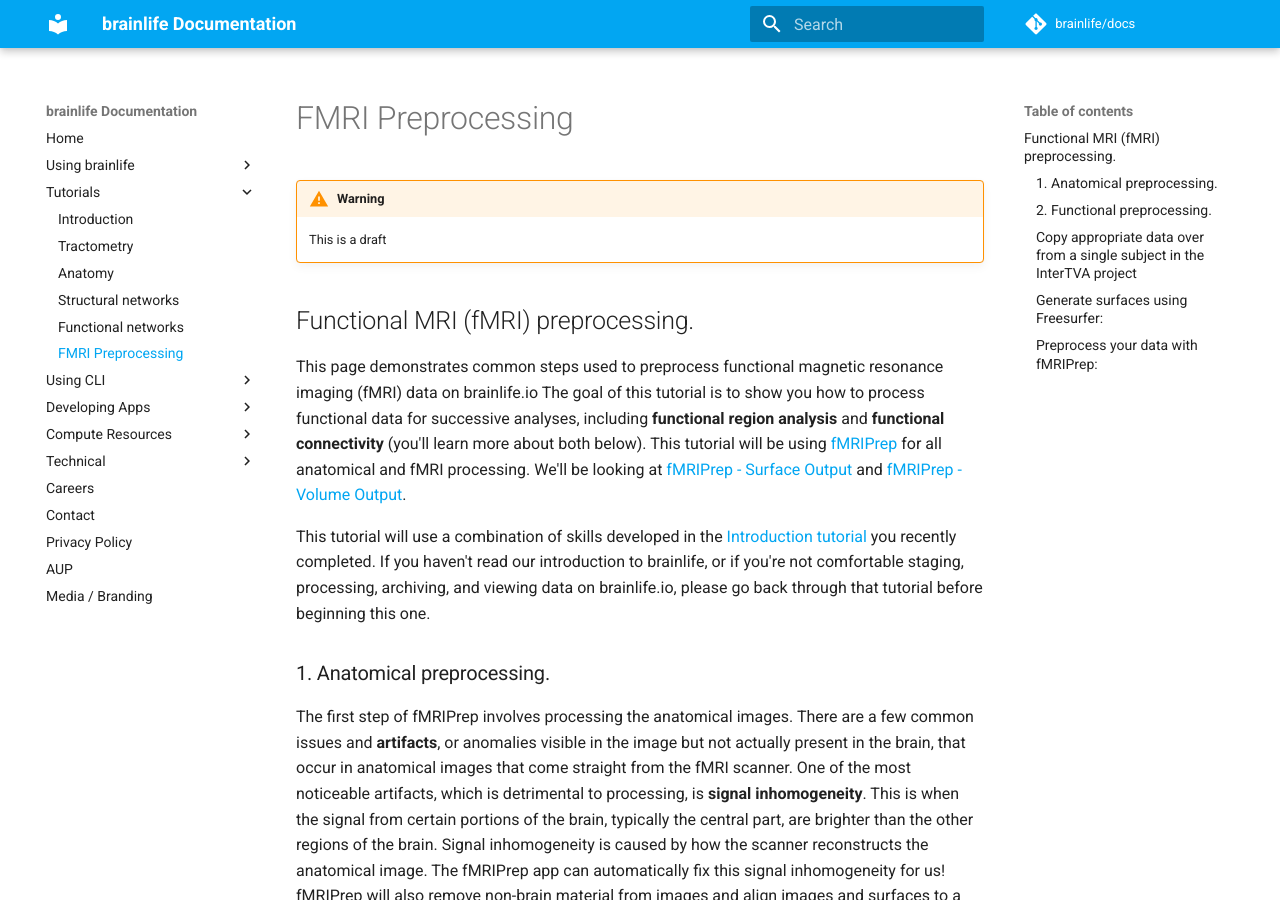
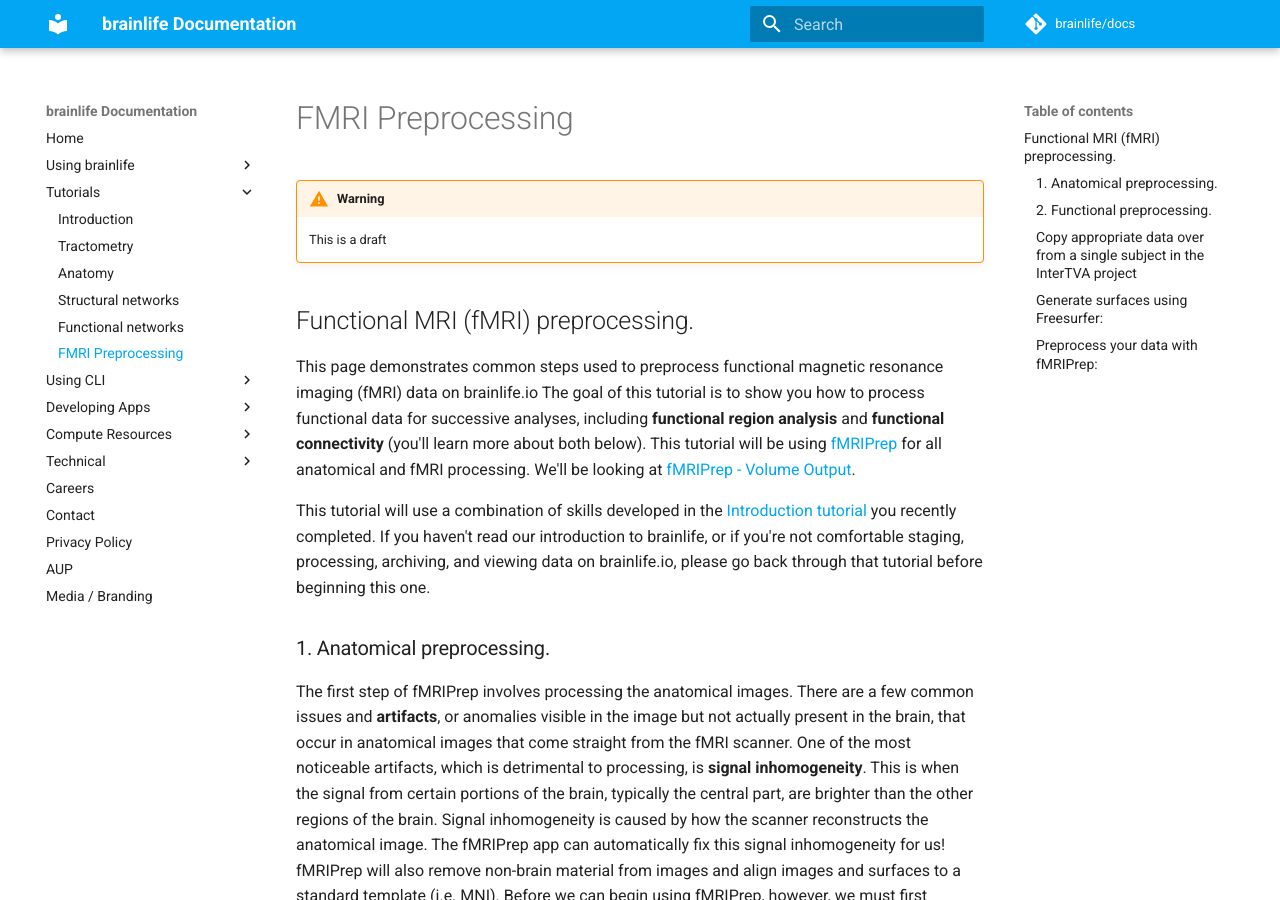
Before and after one commit to brainlife/docs, an MkDocs documentation site: the page built from docs/tutorial/fmri-preprocessing-tutorial.md, in a window 1280 px wide and 900 px high. Built offline with MkDocs 1.6.1 and Material for MkDocs 9.7.7, drawn with Linux system fonts in a browser that asks for light colours; comment, search, counter and statistics services are not loaded.

Commit message:
Update fmri-preprocessing-tutorial.md

```diff
--- a/docs/tutorial/fmri-preprocessing-tutorial.md
+++ b/docs/tutorial/fmri-preprocessing-tutorial.md
@@ -3,7 +3,7 @@
 
 ## Functional MRI (fMRI) preprocessing.
 
-This page demonstrates common steps used to preprocess functional magnetic resonance imaging (fMRI) data on brainlife.io The goal of this tutorial is to show you how to process functional data for successive analyses, including **functional region analysis** and **functional connectivity** (you'll learn more about both below). This tutorial will be using [fMRIPrep](https://www.ncbi.nlm.nih.gov/pmc/articles/PMC6319393/) for all anatomical and fMRI processing. We'll be looking at [fMRIPrep - Surface Output](https://brainlife.io/app/5dfceebd32bff0640ce27bbd) and [fMRIPrep - Volume Output](https://brainlife.io/app/5c61c69f14027a01b14adcb3).
+This page demonstrates common steps used to preprocess functional magnetic resonance imaging (fMRI) data on brainlife.io The goal of this tutorial is to show you how to process functional data for successive analyses, including **functional region analysis** and **functional connectivity** (you'll learn more about both below). This tutorial will be using [fMRIPrep](https://www.ncbi.nlm.nih.gov/pmc/articles/PMC6319393/) for all anatomical and fMRI processing. We'll be looking at [fMRIPrep - Volume Output](https://brainlife.io/app/5c61c69f14027a01b14adcb3).
 
 This tutorial will use a combination of skills developed in the [Introduction tutorial](https://brainlife.io/docs/tutorial/introduction-to-brainlife/) you recently completed. If you haven't read our introduction to brainlife, or if you're not comfortable staging, processing, archiving, and viewing data on brainlife.io, please go back through that tutorial before beginning this one.
 
```
